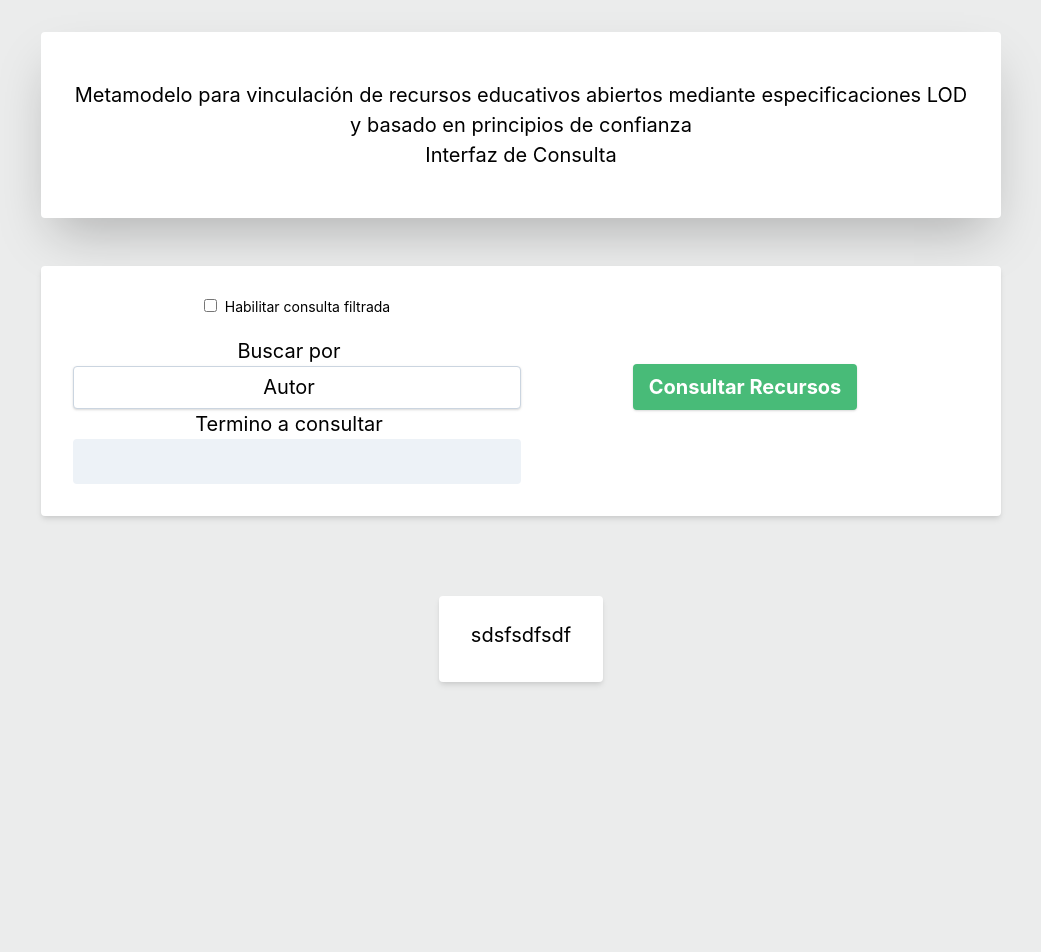
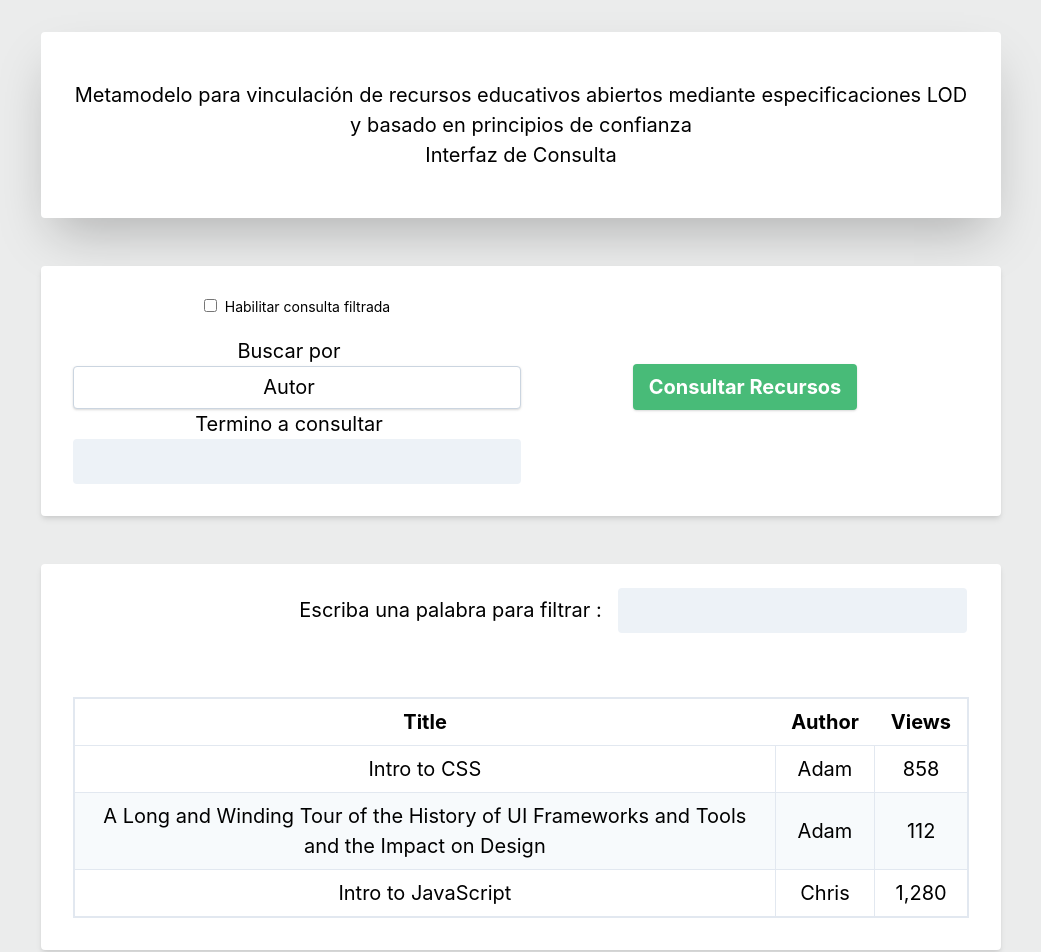
Before and after one commit to AlienX456/osint_interfaz, a React (Create React App) app: page / in a window 1280 px wide. Shown: the top 952 px of the page, without its empty margins (119-1160 px from the left). Before the commit the page ends 800 px from the top, so only its background shows below. Built offline with nearby package versions, Linux system fonts and the light colour scheme.

Commit message:
añadido input de filtrado y tabla generica de muestra

```diff
--- a/src/App.js
+++ b/src/App.js
@@ -120,8 +120,8 @@ function App() {
     <div>
 
 
-      <div className="flex flex-wrap mt-8">
-        <div className="w-3/4 mx-auto my-auto text-center text-xl shadow-2xl bg-white shadow-md rounded px-8 pt-12 pb-12 mb-4">
+      <div className="flex flex-wrap mt-8 mb-4">
+        <div className="w-3/4 mx-auto my-auto text-center text-xl shadow-2xl bg-white shadow-md rounded px-8 pt-12 pb-12">
             <p>{titulo}</p>
             <p>{subtitulo}</p>
         </div>
@@ -132,7 +132,7 @@ function App() {
 
       <form>
         <div className="flex flex-wrap py-8">
-          <div className="flex w-3/4 mx-auto px-4 text-center text-xl py-8 bg-white shadow-md rounded px-8 pt-6 pb-8 mb-4">
+          <div className="flex w-3/4 mx-auto px-4 text-center text-xl py-8 bg-white shadow-md rounded px-8 pt-6 pb-8">
               <div className="w-2/4">
                 <label className="mx-auto block mb-4">
                   <input className="mr-2 leading-tight" type="checkbox"/>
@@ -164,14 +164,49 @@ function App() {
 
 
 
-      <div className="flex flex-wrap py-8">
+      <div className="flex flex-wrap py-4">
+        <div className="w-3/4 mx-auto text-center text-xl py-8 bg-white shadow-md rounded px-8 pt-6 pb-8 mb-4">
 
+        <div className="flex flex-row-reverse mb-16">
+          <div className="lg:w-3/4">
+            <label className="mb-1 md:mb-0 pr-4">
+              Escriba una palabra para filtrar :
+            </label>
+              <input className="text-center bg-gray-200 appearance-none border-2 border-gray-200 rounded py-2 px-4 text-gray-700 leading-tight focus:outline-none focus:bg-white focus:border-purple-500"/>
+          </div>
+        </div>
 
-        <div className="w-3/8 mx-auto text-center text-xl py-8 bg-white shadow-md rounded px-8 pt-6 pb-8 mb-4">
-          sdsfsdfsdf
+        <div className="flex">
+          <table className="table-auto mx-auto my-auto border-2">
+            <thead>
+              <tr>
+                <th className="px-4 py-2">Title</th>
+                <th className="px-4 py-2">Author</th>
+                <th className="px-4 py-2">Views</th>
+              </tr>
+            </thead>
+            <tbody>
+              <tr>
+                <td className="border px-4 py-2">Intro to CSS</td>
+                <td className="border px-4 py-2">Adam</td>
+                <td className="border px-4 py-2">858</td>
+              </tr>
+              <tr className="bg-gray-100">
+                <td className="border px-4 py-2">A Long and Winding Tour of the History of UI Frameworks and Tools and the Impact on Design</td>
+                <td className="border px-4 py-2">Adam</td>
+                <td className="border px-4 py-2">112</td>
+              </tr>
+              <tr>
+                <td className="border px-4 py-2">Intro to JavaScript</td>
+                <td className="border px-4 py-2">Chris</td>
+                <td className="border px-4 py-2">1,280</td>
+              </tr>
+            </tbody>
+          </table>
         </div>
 
 
+        </div>
       </div>
 
 
```
